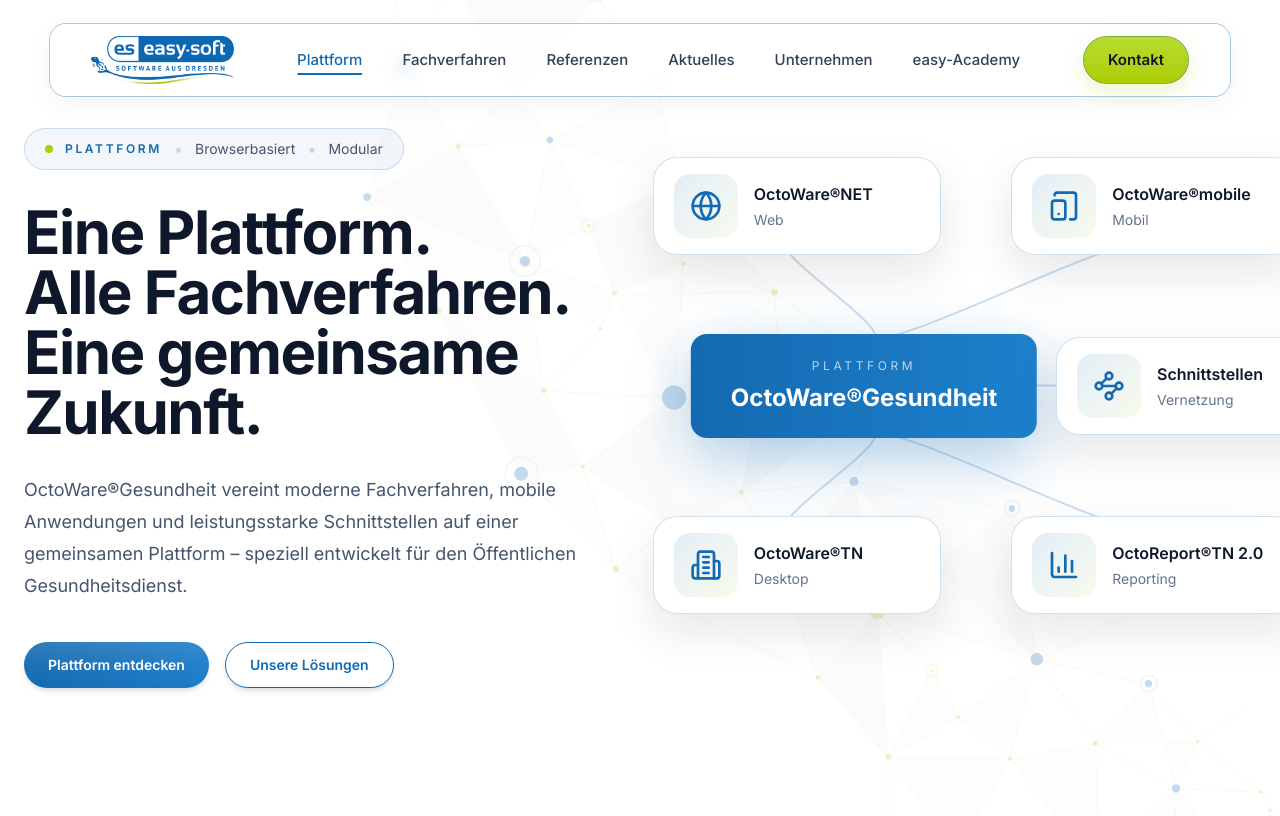
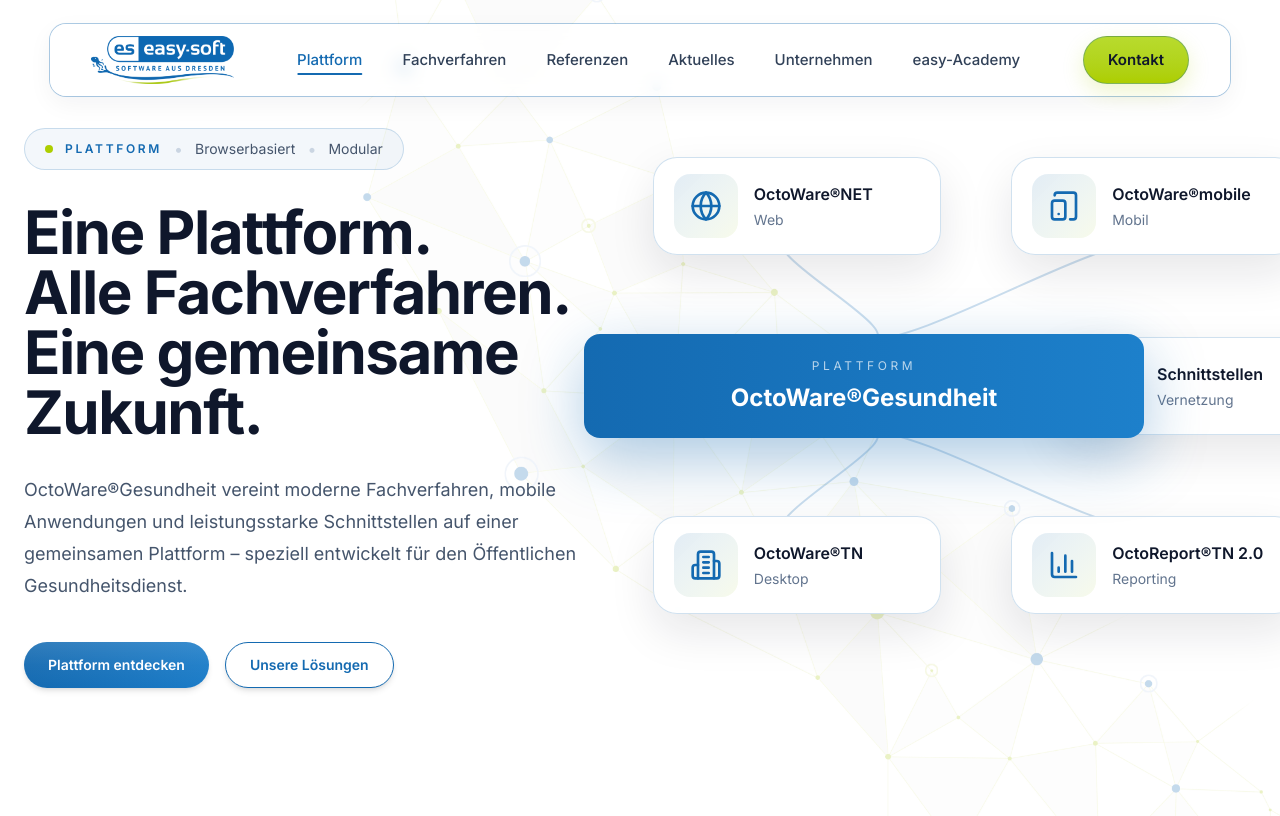
Before and after one commit to weblogger117-art/octoware-website, a Next.js app: page /plattform in a window 1280 px wide. Built offline with nearby package versions, Linux system fonts and the light colour scheme.

Commit message:
Update PlatformVisualization.tsx

```diff
--- a/components/sections/platform/PlatformVisualization.tsx
+++ b/components/sections/platform/PlatformVisualization.tsx
@@ -144,7 +144,7 @@ export default function PlatformVisualization() {
     <div className="relative h-[560px] w-full">
 
 <svg
-  className="absolute inset-0 h-full w-full pointer-events-none"
+  className="absolute inset-0 z-0 h-full w-full pointer-events-none"
   viewBox="0 0 100 100"
   preserveAspectRatio="none"
 >
@@ -155,14 +155,16 @@ export default function PlatformVisualization() {
 
   const platformPort = getPlatformPort(module);
 
+  const controlOffset = 12;
+
 return (
   <path
       key={module.title}
       d={`
   M ${platformPort.x} ${platformPort.y}
   C
-    ${platformPort.x + 10} ${platformPort.y},
-    ${modulePort.x - 10} ${modulePort.y},
+    ${platformPort.x + controlOffset} ${platformPort.y},
+    ${modulePort.x - controlOffset} ${modulePort.y},
     ${modulePort.x} ${modulePort.y}
 `}
       fill="none"
@@ -181,6 +183,7 @@ return (
       <div
   className="
     absolute
+    relative z-10
     -translate-x-1/2
     -translate-y-1/2
   "
@@ -221,7 +224,6 @@ return (
       {modules.map((module) => {
 
         const Icon = module.icon;
-        const modulePort = getModulePort(module);
 
         return (
           <div
```
